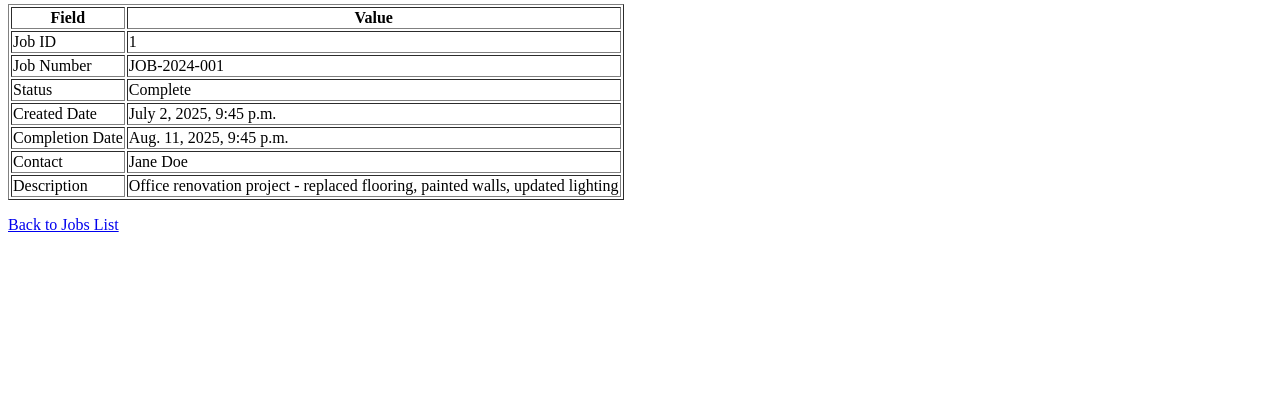
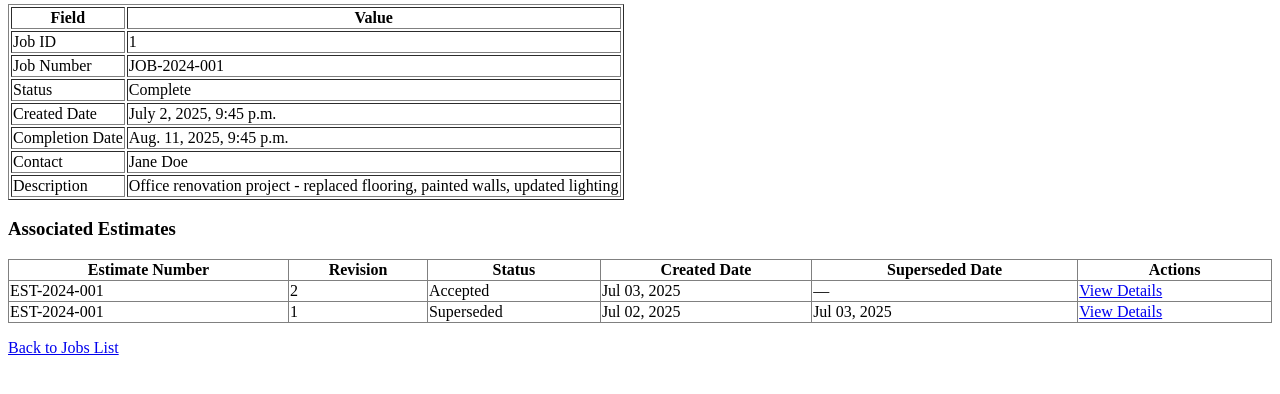
Before and after one commit to alimtiger/Minibini, a Django app: page /jobs/1/ in a window 1280 px wide. Shown: the part 161-555 px from the top of the page. Run offline with Django 5.2, Linux system fonts and the light colour scheme; data comes from the database, SQL or seed files in the repository.

Commit message:
pushing current modifications made to branch before working on link spiderwebbing

```diff
--- a/apps/jobs/views.py
+++ b/apps/jobs/views.py
@@ -7,7 +7,8 @@ def job_list(request):
 
 def job_detail(request, job_id):
     job = get_object_or_404(Job, job_id=job_id)
-    return render(request, 'jobs/job_detail.html', {'job': job})
+    estimates = Estimate.objects.filter(job_id=job).order_by('-created_date')
+    return render(request, 'jobs/job_detail.html', {'job': job, 'estimates': estimates})
 
 def estimate_list(request):
     estimates = Estimate.objects.all().order_by('-estimate_id')
--- a/templates/jobs/job_detail.html
+++ b/templates/jobs/job_detail.html
@@ -40,5 +40,37 @@
     </tr>
 </table>
 
+<h3>Associated Estimates</h3>
+{% if estimates %}
+    <table border="1" style="border-collapse: collapse; width: 100%; margin-top: 10px;">
+        <thead>
+            <tr>
+                <th>Estimate Number</th>
+                <th>Revision</th>
+                <th>Status</th>
+                <th>Created Date</th>
+                <th>Superseded Date</th>
+                <th>Actions</th>
+            </tr>
+        </thead>
+        <tbody>
+            {% for estimate in estimates %}
+            <tr>
+                <td>{{ estimate.estimate_number }}</td>
+                <td>{{ estimate.revision_number }}</td>
+                <td>{{ estimate.get_status_display }}</td>
+                <td>{{ estimate.created_date|date:"M d, Y" }}</td>
+                <td>{{ estimate.superseded_date|date:"M d, Y"|default:"—" }}</td>
+                <td>
+                    <a href="{% url 'jobs:estimate_detail' estimate.estimate_id %}">View Details</a>
+                </td>
+            </tr>
+            {% endfor %}
+        </tbody>
+    </table>
+{% else %}
+    <p>No estimates found for this job.</p>
+{% endif %}
+
 <p><a href="{% url 'jobs:list' %}">Back to Jobs List</a></p>
 {% endblock %}
```
Also changed, not shown: templates/jobs/estimate_detail.html (+5 -2 lines).
